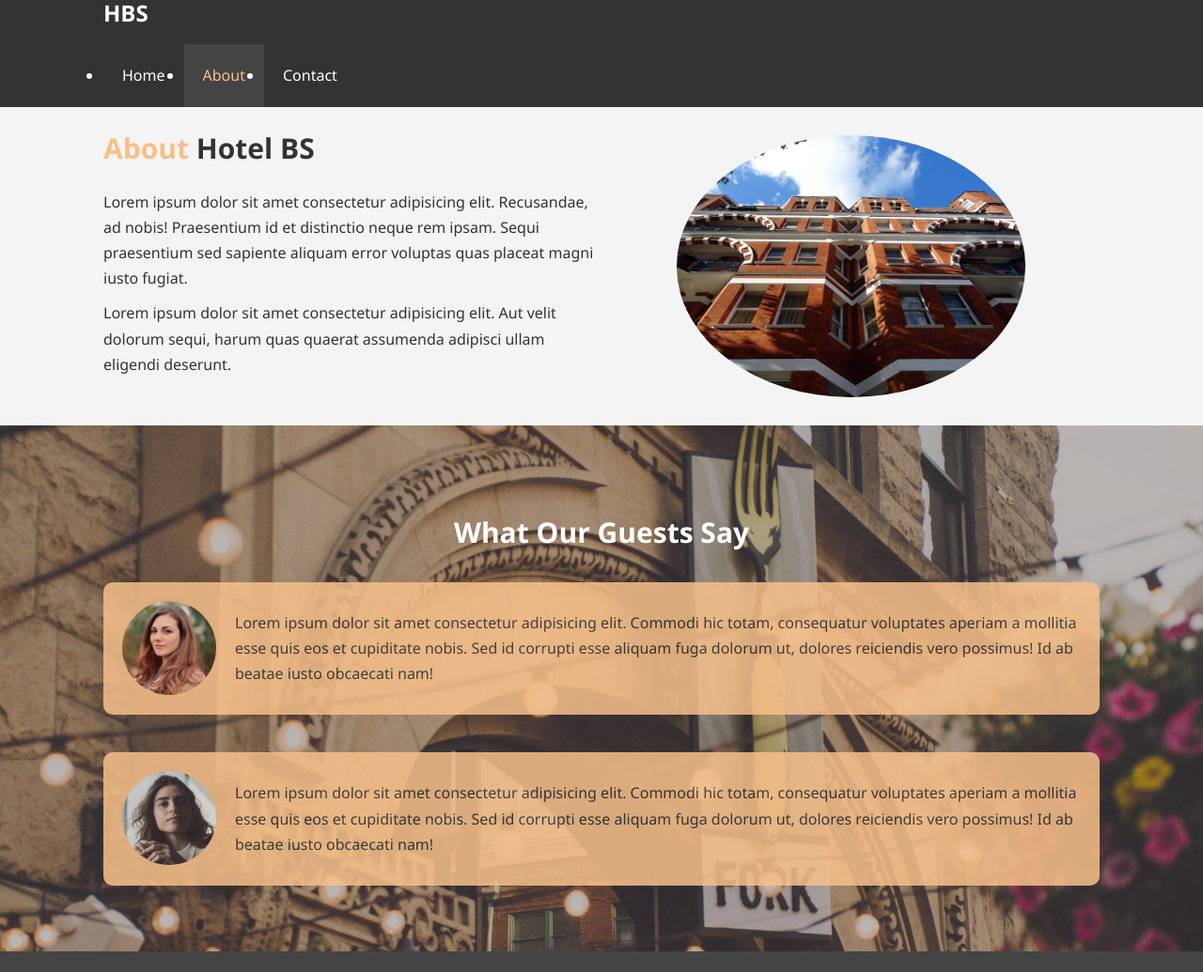
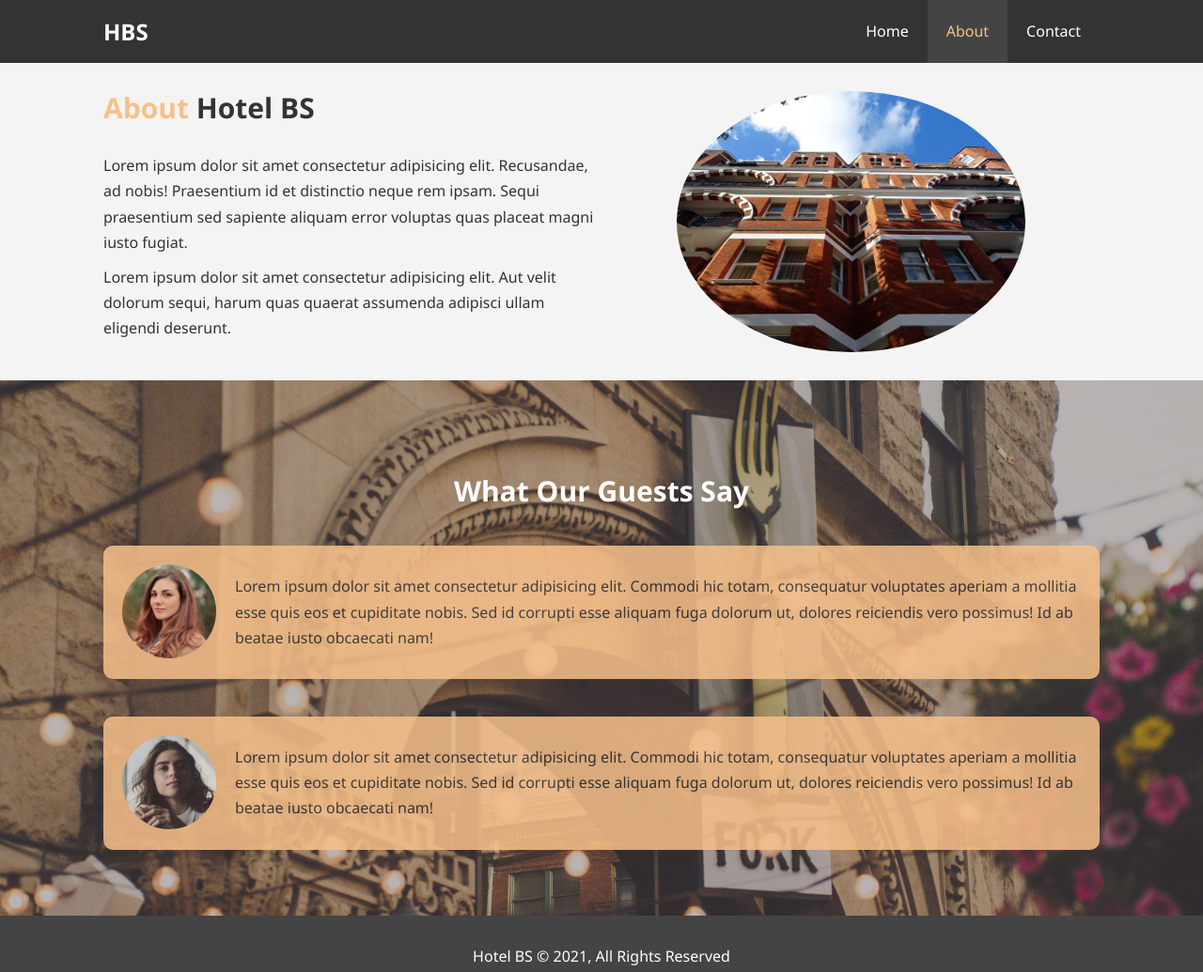
Before and after one commit to EliranBS/hotel_website, a plain HTML site: page about.html in a window 1280 px wide. Shown: the top 1035 px of the page at 94% size. Drawn offline with Linux system fonts and the light colour scheme.

Commit message:
little bit fixes

```diff
--- a/about.html
+++ b/about.html
@@ -4,8 +4,10 @@
   <meta charset="UTF-8">
   <meta http-equiv="X-UA-Compatible" content="IE=edge">
   <meta name="viewport" content="width=device-width, initial-scale=1.0">
+  <meta name="description" content="Welcometo the most extraordinary hotel in Haifa Israel">
   <meta name="keywords" content="hotel,israel hotel,haifa hotel">
   <link rel="stylesheet" href="/css/style.css">
+  <link rel="stylesheet" href="css/mobile.css" media="screen and (max-width: 768px)">
   <title>Hotel BS | About</title>
 </head>
 <body>
--- a/css/style.css
+++ b/css/style.css
@@ -80,6 +80,7 @@ p{
 
 .l-heading {
   font-size: 30px;
+  line-height: 1.2;
 }
 
 /* padding */
@@ -98,7 +99,9 @@ p{
 color: #fff;
 }
 
+#navbar .logo {
   float: left;
+  padding-top: 20px;
 }
 
 #navbar ul {
@@ -203,6 +206,7 @@ min-height: 100%;
 
 /* testimonials */
 #testimonials {
+  height: 100%;
   background: url('../img/test-bg.jpg') no-repeat center center/cover;
   padding-top: 100px;
 }
```
Also changed, not shown: contact.html (+1 -0 lines), index.html (+2 -0 lines).
